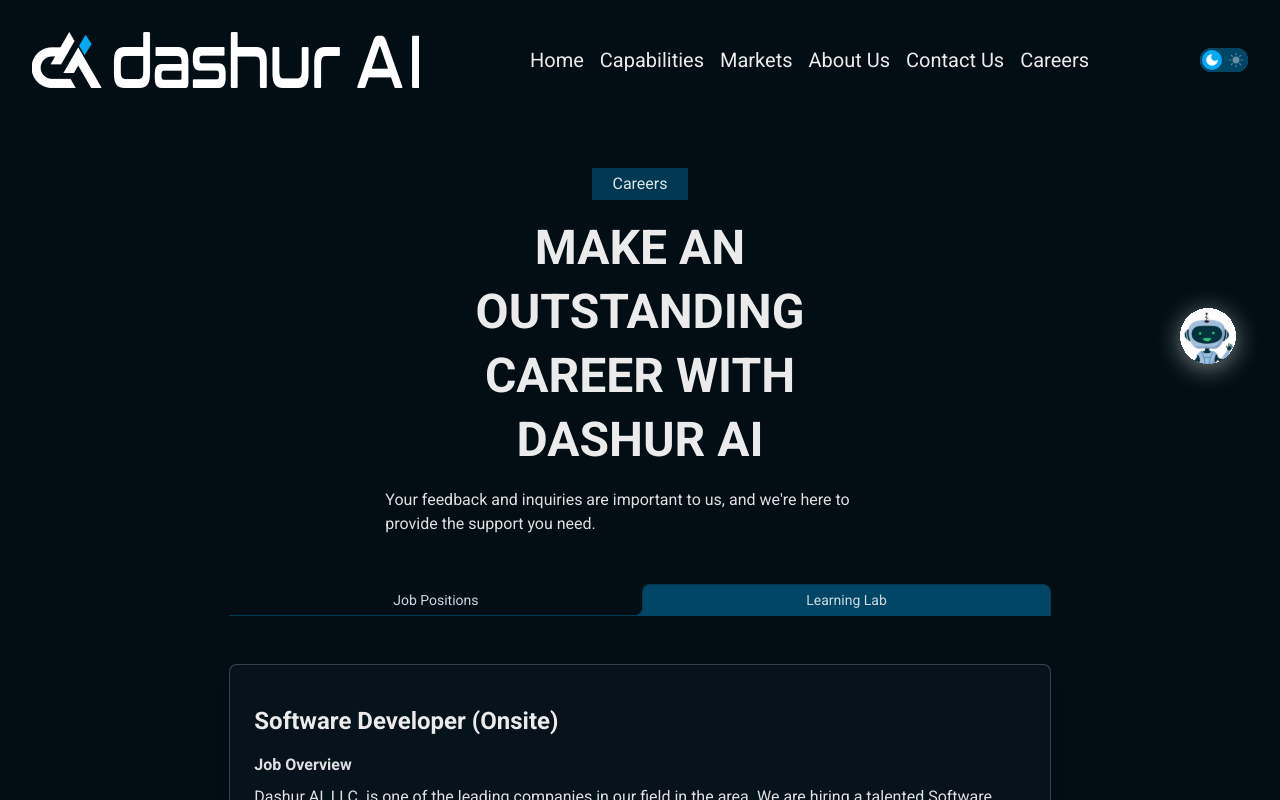
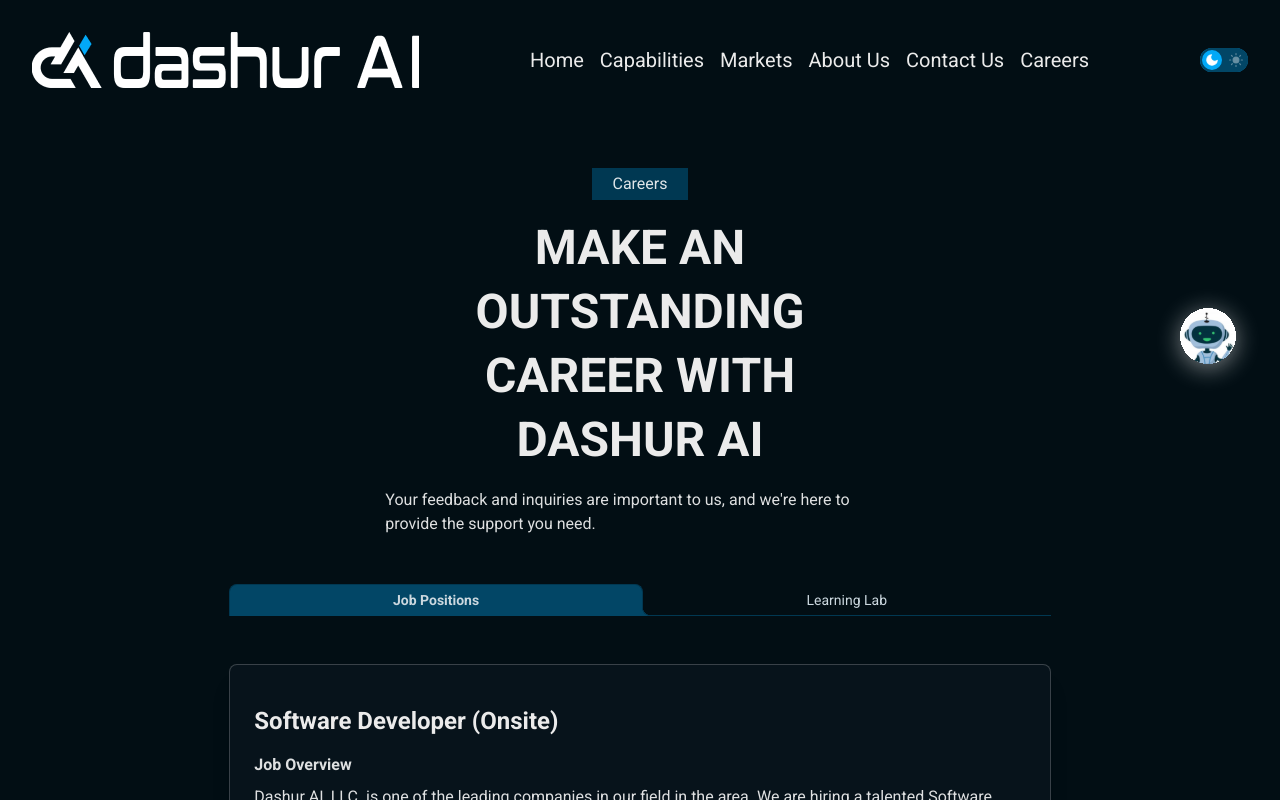
Before and after one commit to saadsrabon/dashurcorporate, a React (Vite) app: page /career in a window 1280 px wide. Shown: the top 800 px of the page. Built offline with nearby package versions, Linux system fonts and the light colour scheme; what react-chatbot-kit would draw is missing.

Commit message:
2024-01-24 03:19:58 - File uploader done

```diff
--- a/src/pages/Career.jsx
+++ b/src/pages/Career.jsx
@@ -24,15 +24,15 @@
       </div>
        {/* Tab Version */}
        <div role="tablist" className="tabs tabs-lifted my-12">
-  <a role="tab" className="tab">Job Positions</a>
-  <a role="tab" className="tab tab-active">Learning Lab</a>
+  <a onClick={()=>setTabIndex(0)} role="tab" className={`${tabIndex==0?"tab tab-active font-bold":"tab"}`}>Job Positions</a>
+  <a onClick={()=>setTabIndex(1)} role="tab" className={`${tabIndex==1?"tab tab-active font-bold":"tab"}`}>Learning Lab</a>
 
 
 </div>
       {
-        jobData.map((job, index) => (
+       tabIndex==0?( jobData.map((job, index) => (
           <SingleJob key={index} job={job} handleOpen={()=>handleOpen(index)} isActive={indexData==index}/>
-        ))
+        ))) : ("")
       }
     </div>
   );
```
